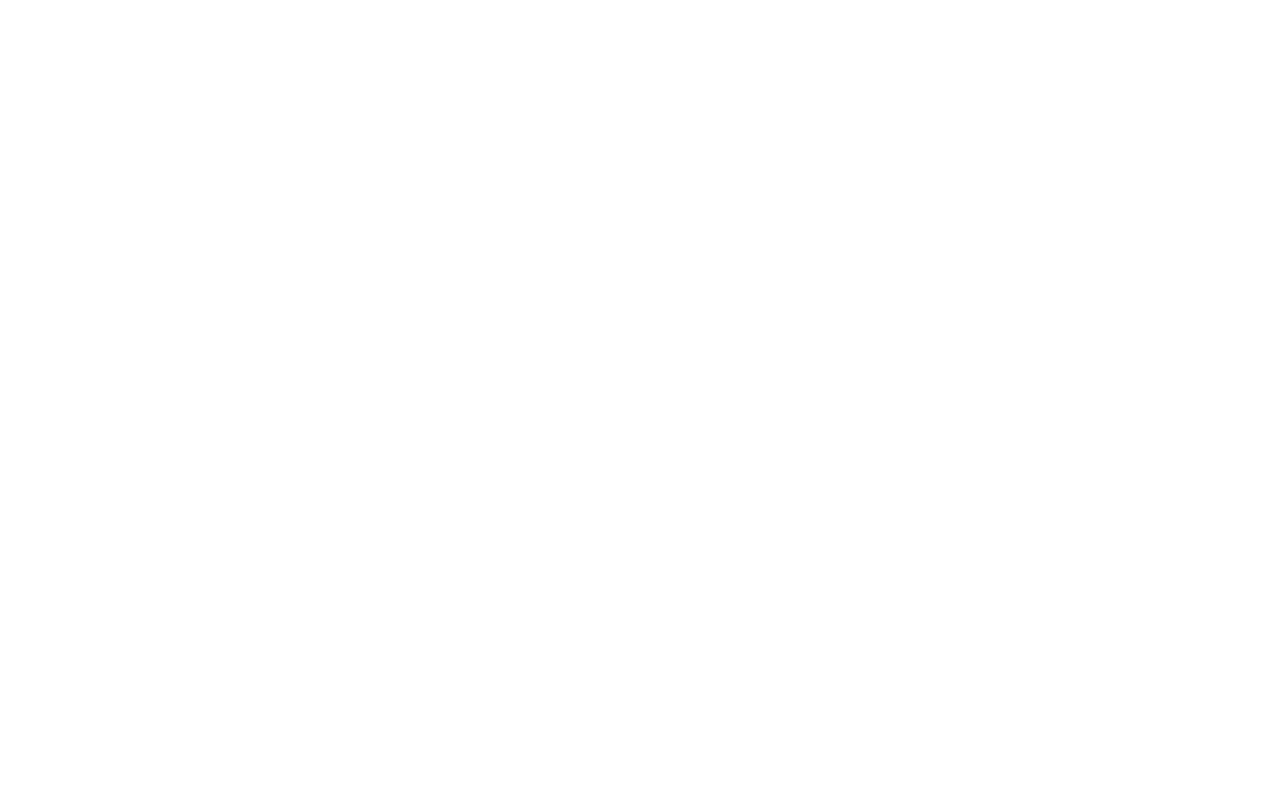
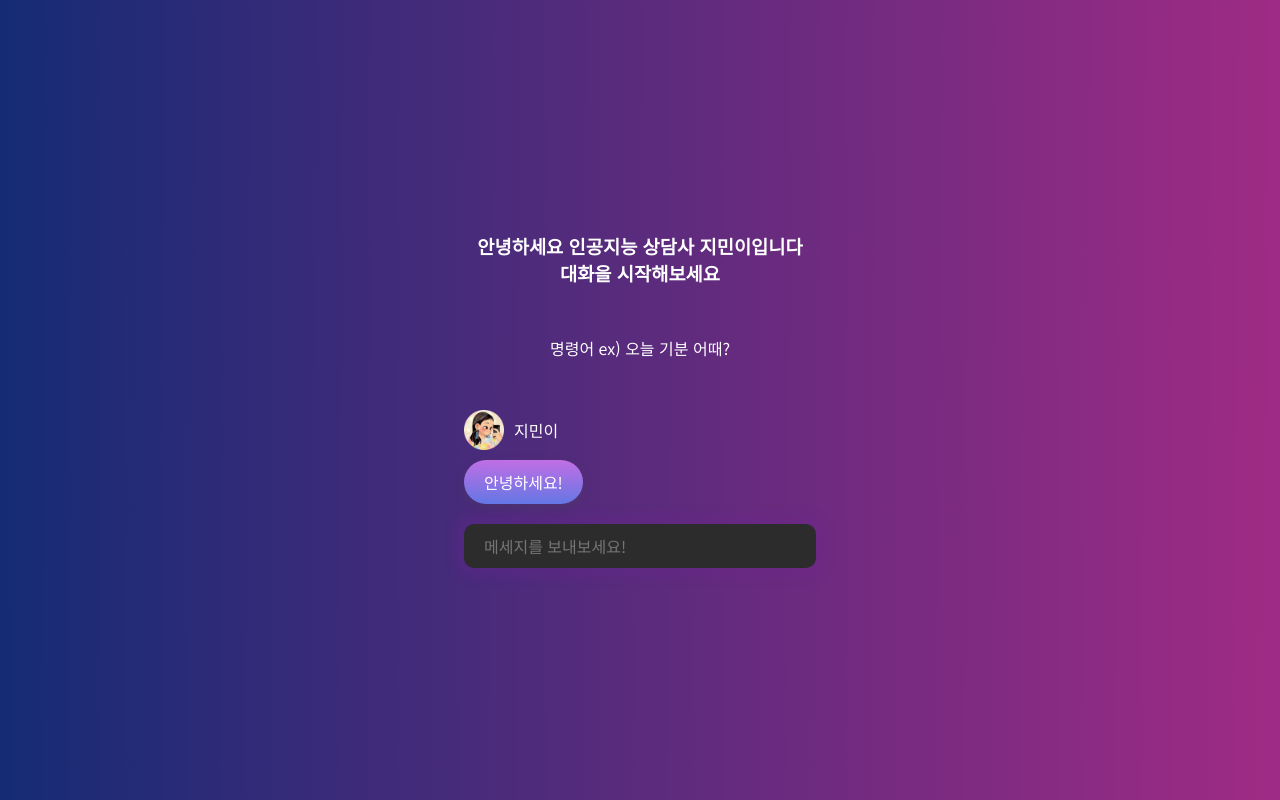
Before and after one commit to SWHackton-Debug/ChatBot-Client, a React (Create React App) app: page / in a window 1280 px wide. Both pictures are taken after a click on the button "지금 대화 시작하기 🖐️". Built offline with nearby package versions, Linux system fonts and the light colour scheme.

Commit message:
add Chatting, Chat

```diff
--- a/src/App.js
+++ b/src/App.js
@@ -1,15 +1,16 @@
 import React, { useState } from "react";
-import Introduce from "./components/Start";
+import Chatting from "./components/Chatting";
+import Start from "./components/Start";
 
 function App() {
   const [start, setStart] = useState(false);
 
   if (start) {
-    return <></>;
+    return <Chatting />;
   } else {
     return (
       <div className="App">
-        <Introduce setStart={setStart} />
+        <Start setStart={setStart} />
       </div>
     );
   }
--- /dev/null
+++ b/src/components/Chat.js
@@ -0,0 +1,16 @@
+import React from "react";
+import * as S from "./styles";
+
+function Chat({ name, comment }) {
+  return (
+    <S.ChatWrapper name={name}>
+      <article className="user">
+        {name === "지민이" && <img src="./AI_image.png" alt="AI_Image" />}
+        <p>{name}</p>
+      </article>
+      <article className="comment">{comment}</article>
+    </S.ChatWrapper>
+  );
+}
+
+export default Chat;
--- /dev/null
+++ b/src/components/Chatting.js
@@ -0,0 +1,40 @@
+import React, { useState } from "react";
+import Chat from "./Chat";
+import * as S from "./styles";
+
+function Chatting() {
+  const [message, setMessage] = useState("");
+  const onChage = (e) => setMessage(e.target.value);
+  const onSubmit = (e) => {
+    e.preventDefault();
+    setMessage("");
+  };
+  return (
+    <S.ChattingWrapper>
+      <section>
+        <article className="text">
+          <h1>
+            안녕하세요 인공지능 상담사 지민이입니다
+            <br />
+            대화을 시작해보세요
+          </h1>
+          <p>명령어 ex) 오늘 기분 어때?</p>
+        </article>
+        <article className="chat">
+          <Chat name="지민이" comment="안녕하세요!" />
+        </article>
+        <form onSubmit={onSubmit}>
+          <input
+            value={message}
+            onChange={onChage}
+            placeholder="메세지를 보내보세요!"
+            className="input"
+            type="text"
+          />
+        </form>
+      </section>
+    </S.ChattingWrapper>
+  );
+}
+
+export default Chatting;
--- a/src/components/Start.js
+++ b/src/components/Start.js
@@ -1,9 +1,9 @@
 import React from "react";
 import * as S from "./styles";
 
-function Introduce({ setStart }) {
+function Start({ setStart }) {
   return (
-    <S.IntroduceWrapper>
+    <S.StartWrapper>
       <img src="./AI_image.png" alt="AI_Image" />
       <p>
         안녕하세요! 인공지능 상담사
@@ -13,8 +13,8 @@
         언제든지 편하게 상담해주세요~~
       </p>
       <button onClick={() => setStart(true)}>지금 대화 시작하기 🖐️</button>
-    </S.IntroduceWrapper>
+    </S.StartWrapper>
   );
 }
 
-export default Introduce;
+export default Start;
--- a/src/components/styles.js
+++ b/src/components/styles.js
@@ -1,6 +1,6 @@
 import styled from "styled-components";
 
-export const IntroduceWrapper = styled.div`
+export const StartWrapper = styled.div`
   display: flex;
   justify-content: center;
   align-items: center;
@@ -33,3 +33,69 @@
     }
   }
 `;
+
+export const ChattingWrapper = styled.div`
+  display: flex;
+  justify-content: center;
+  align-items: center;
+  flex-direction: column;
+  width: 100%;
+  height: 100vh;
+  text-align: center;
+  color: #ffffff;
+
+  section {
+    width: 50%;
+    padding: 100px;
+    margin: 0 auto;
+    vertical-align: middle;
+
+    .text p {
+      margin: 50px 0;
+    }
+
+    form .input {
+      padding: 10px 20px;
+      width: 80%;
+      outline: none;
+      border: none;
+      background: #2c2c2c;
+      color: #ffffff;
+      border-radius: 10px;
+      font-size: 1rem;
+      box-shadow: 0px 0px 10px 10px rgba(110, 35, 146, 0.25);
+    }
+  }
+`;
+
+export const ChatWrapper = styled.div`
+  width: 80%;
+  display: flex;
+  margin: 20px auto;
+  flex-direction: column;
+  align-items: ${(props) =>
+    props.name === "지민이" ? "flex-start" : "flex-end"};
+
+  .user {
+    display: flex;
+    align-items: center;
+
+    img {
+      width: 40px;
+      height: 40px;
+      margin-right: 10px;
+    }
+  }
+  .comment {
+    margin-top: 10px;
+    background: linear-gradient(
+      ${(props) =>
+        props.name === "지민이"
+          ? "180deg,rgba(222, 127, 255, 0.8) 0%,rgba(105, 138, 255, 0.8) 100%"
+          : "180deg, rgba(51, 0, 158, 0.8) 0%, rgba(89, 30, 255, 0.8) 0.01%, rgba(125, 93, 255, 0.8) 100%"}
+    );
+    box-shadow: 0px 4px 10px rgba(74, 74, 74, 0.25);
+    border-radius: 25px;
+    padding: 10px 20px;
+  }
+`;
```
